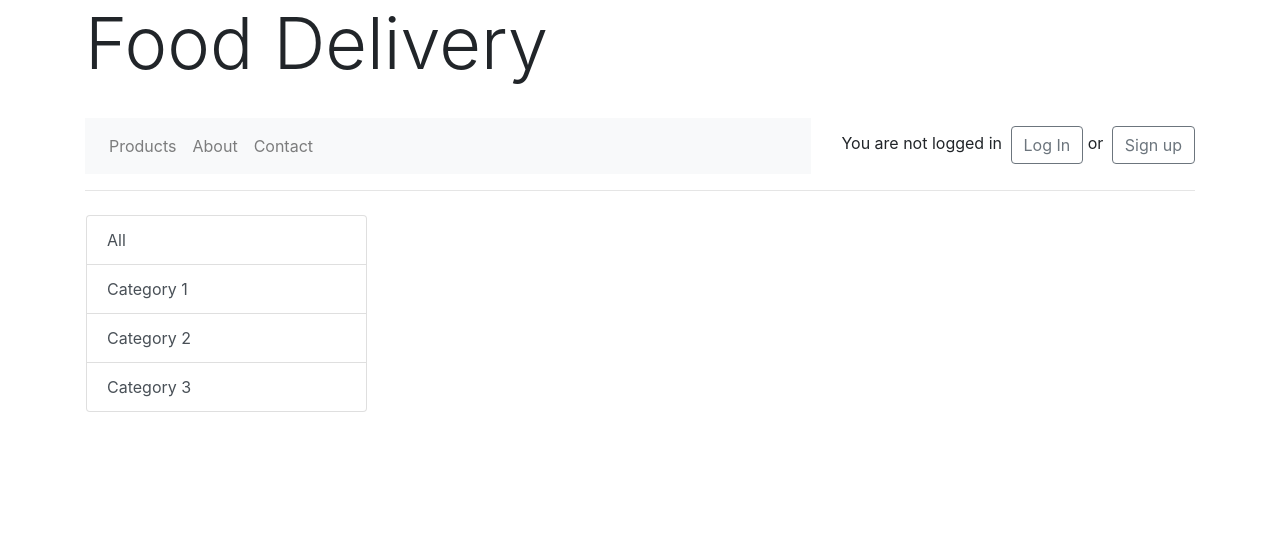
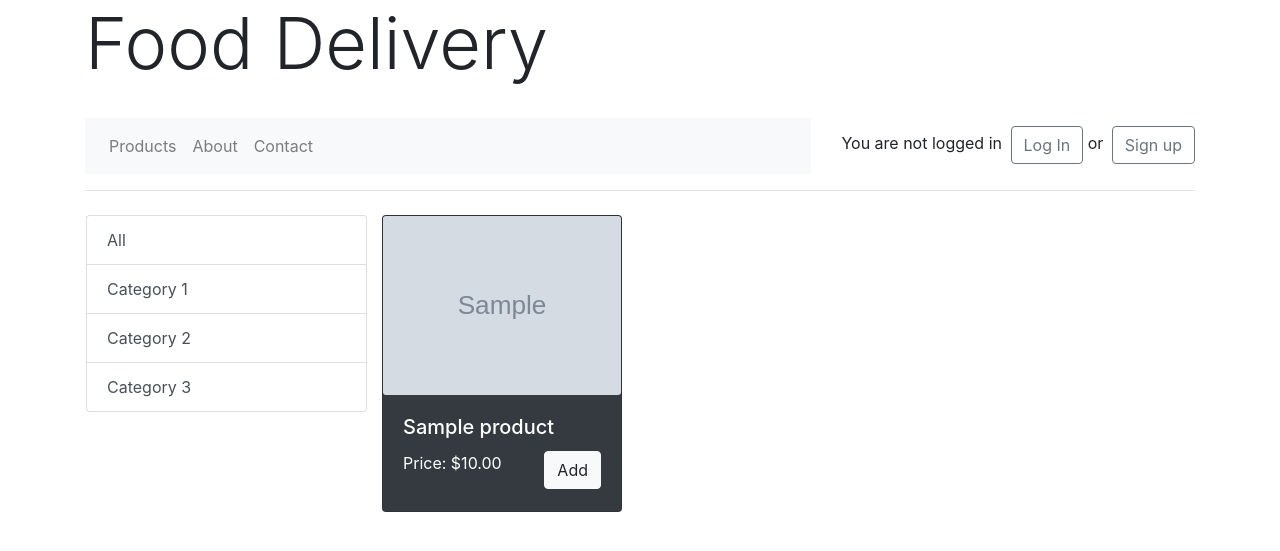
Before and after one commit to algorithm-ssau/food-delivery, a Django app: a page that uses src/products/templates/products/product_list.html in a window 1280 px wide. Shown: the top 551 px of the page. Run offline with Django 3.2, Linux system fonts and the light colour scheme; tables that the repository leaves empty hold one stand-in row (values such as "Sample post"); grey boxes marked "Sample" are stand-in pictures; some libraries are stand-ins or nearby versions.

Commit message:
categories in product list

```diff
--- a/src/products/templates/products/product_list.html
+++ b/src/products/templates/products/product_list.html
@@ -1,35 +1,19 @@
 {% extends 'base.html' %}
 {% load poll_extras %}
 {% block content %}
-{% with 1 as selectedCategory %}
-<script>
-  function setCategory(val)
-  {
-      $.get( "/", { sc: val} );
-  }
 
-  (function updateCategory()
-  {
-    var sc = url.searchParams.get("sc");
-    if(sc == null)
-    { sc = 0}
-     "{{ selectedCategory|update_variable:"+sc+" }}"
-  })()
-
-</script>
 <div class="row">
   <div class="col col-lg-3 nopadding">
     <div class="list-group" id="list-tab" role="tablist">
-      <a class="list-group-item list-group-item-action" id="categoryAll" data-toggle="list" href="javascript:setCategory(0)" role="tab" aria-controls="home">All</a>
-      <a class="list-group-item list-group-item-action" id="category1" data-toggle="list" href="javascript:setCategory(1)" role="tab" aria-controls="profile">Category 1</a>
-      <a class="list-group-item list-group-item-action" id="category2" data-toggle="list" href="javascript:setCategory(2)" role="tab" aria-controls="messages">Category 2</a>
-      <a class="list-group-item list-group-item-action" id="category3" data-toggle="list" href="javascript:setCategory(3)" role="tab" aria-controls="settings">Category 3</a>
+      <a class="list-group-item list-group-item-action" id="categoryAll" href="{% url 'products:product-category' categoryId=0 %}" role="tab" aria-controls="home">All</a>
+      <a class="list-group-item list-group-item-action" id="category1" href="{% url 'products:product-category' categoryId=1 %}" role="tab" aria-controls="profile">Category 1</a>
+      <a class="list-group-item list-group-item-action" id="category2"  href="{% url 'products:product-category' categoryId=2 %}" role="tab" aria-controls="messages">Category 2</a>
+      <a class="list-group-item list-group-item-action" id="category3"  href="{% url 'products:product-category' categoryId=3 %}" role="tab" aria-controls="settings">Category 3</a>
     </div>
 
   </div>
   <div class="col">
     {% for instance in object_list %}
-    {% if instance.categoryId == selectedCategory %}
   <div style="width:15em;" class="card bg-dark text-white mb-3 mr-3 float-left">
     <img src="{{ instance.image.url }}" class="card-img" title="{{ instance.description }}">
     <div class="card-body">
@@ -40,9 +24,7 @@
       </div>
     </div>
   </div>
-    {% endif %}
     {% endfor %}
   </div>
 </div>
-{% endwith %}
 {% endblock %}
--- a/src/products/views.py
+++ b/src/products/views.py
@@ -54,8 +54,13 @@ def product_delete_view(request, id):
     return render (request, "products/product_delete.html", context)
 
 def product_category_view(request,categoryId):
-    queryset = get_list_or_404(Product, categoryId=categoryId)
+    queryset = 0
+    if(categoryId != 0):
+        queryset = Product.objects.filter(categoryId=categoryId)
+    else:
+        queryset = Product.objects.all()
+
     context = {
-        "object_categories": queryset
+        "object_list": queryset
     }
     return render(request, "products/product_list.html", context)
```
